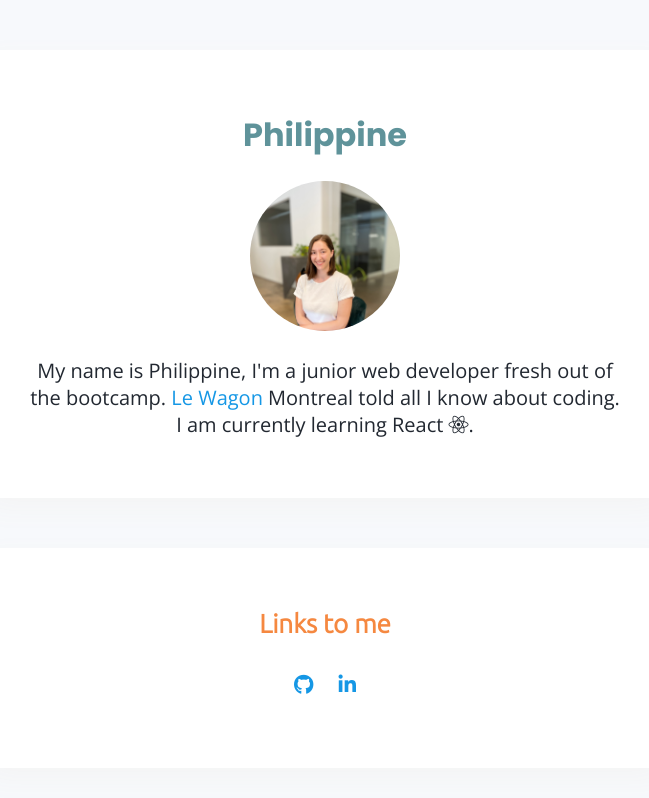
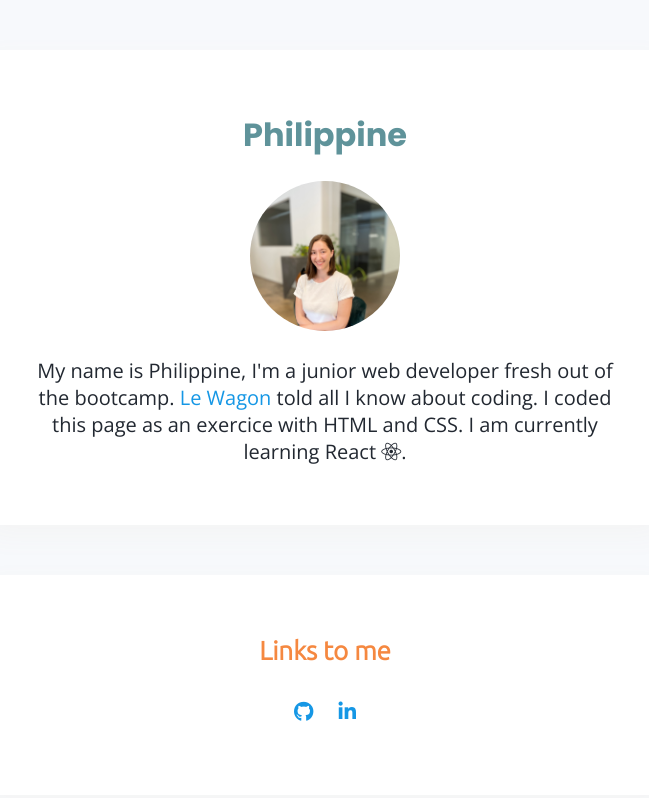
Before and after one commit to Plorrain/profile, a plain HTML site: page index.html in a window 1280 px wide. Shown: the whole page, without its empty margins (315-964 px from the left). Drawn offline with nearby package versions, Linux system fonts and the light colour scheme.

Commit message:
text update + picture update

```diff
--- a/index.html
+++ b/index.html
@@ -17,8 +17,10 @@
             <h1>Philippine</h1>
             <img src="images/Profile pitcure.jpeg" alt="Profile Picture" class="img-circle">
             <p>My name is Philippine, I'm a junior web developer fresh out of the bootcamp.
-              <a href="https://www.lewagon.com" target="_blank">Le Wagon</a> Montreal told all I know about coding.
-              I am currently learning React <i class="fa-brands fa-react"></i>.</p>
+              <a href="https://www.lewagon.com" target="_blank">Le Wagon</a> told all I know about coding.
+              I coded this page as an exercice with HTML and CSS.
+              I am currently learning React <i class="fa-brands fa-react"></i>.
+              </p>
         </div>
         <div class="card">
             <h2>Links to me</h2>
```
